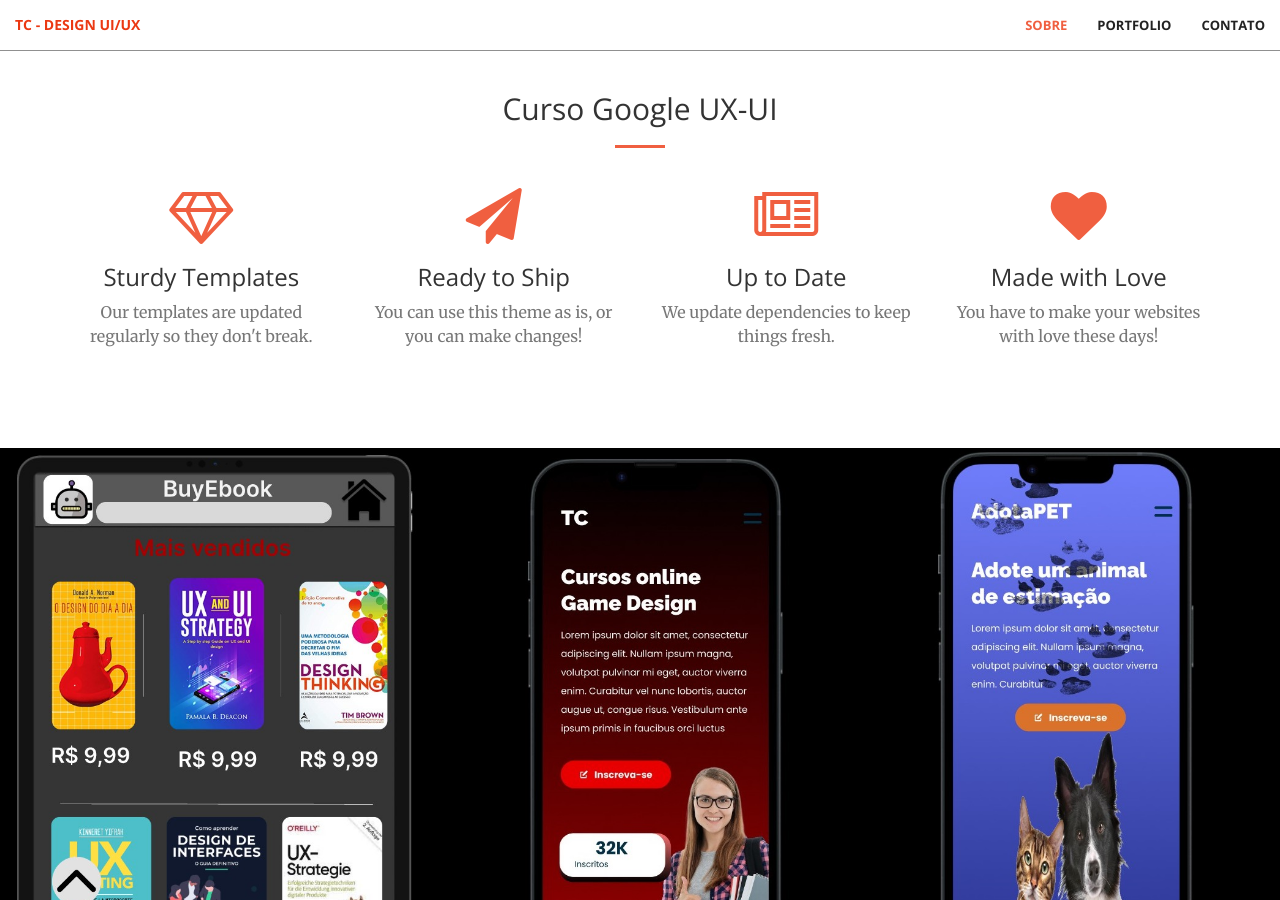
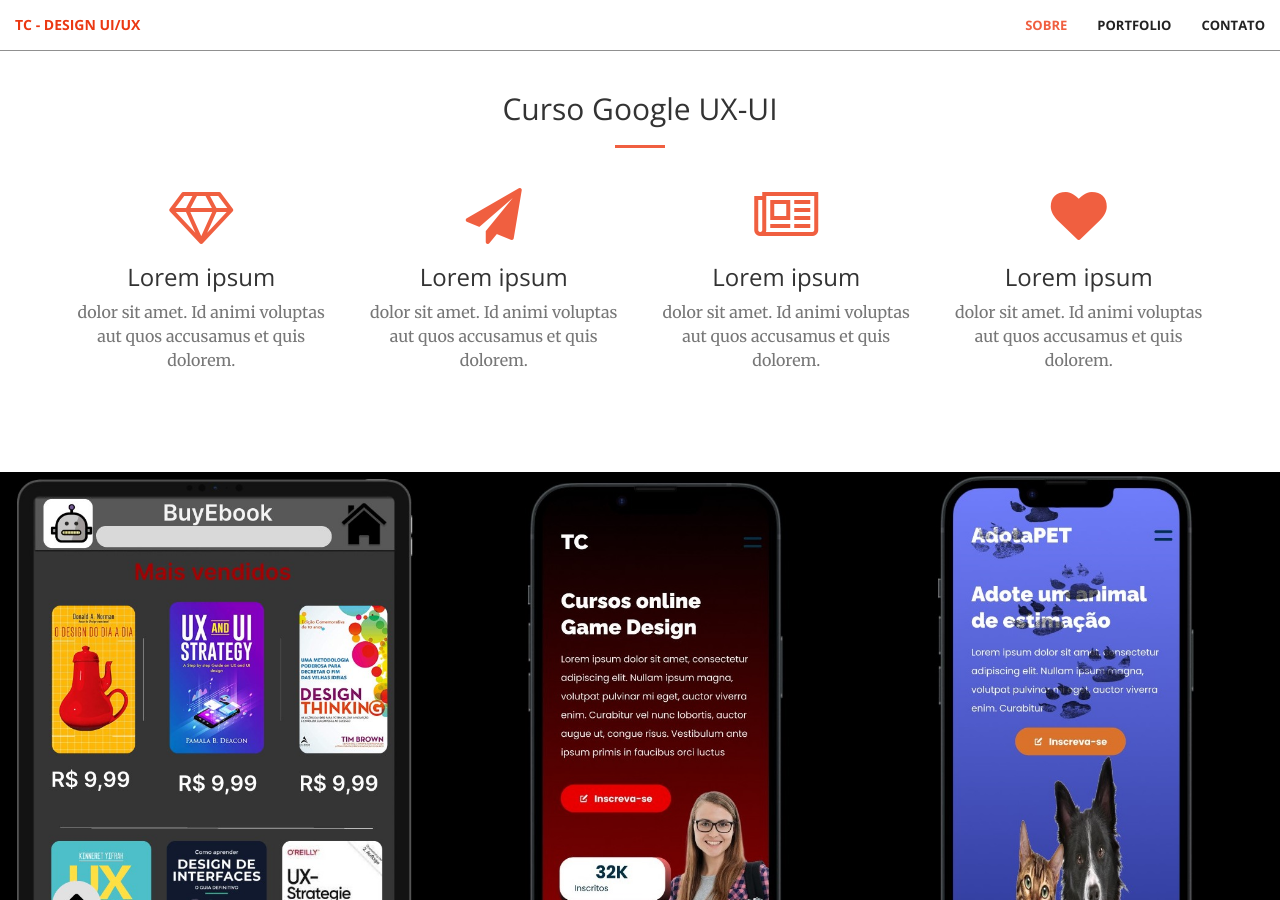
Before and after one commit to tiagocopelli/Coursera-Google-Design-UX, a Jekyll site: the page built from index.html, in a window 1280 px wide and 900 px high, scrolled down 1267 px. Built offline with Jekyll 4.4.1, drawn with Linux system fonts in a browser that asks for light colours.

Commit message:
Update services.html

```diff
--- a/_includes/services.html
+++ b/_includes/services.html
@@ -12,29 +12,29 @@
             <div class="col-lg-3 col-md-6 text-center">
                 <div class="service-box">
                     <i class="fa fa-4x fa-diamond wow bounceIn text-primary"></i>
-                    <h3>Sturdy Templates</h3>
-                    <p class="text-muted">Our templates are updated regularly so they don't break.</p>
+                    <h3>Lorem ipsum</h3>
+                    <p class="text-muted">dolor sit amet. Id animi voluptas aut quos accusamus et quis dolorem.</p>
                 </div>
             </div>
             <div class="col-lg-3 col-md-6 text-center">
                 <div class="service-box">
                     <i class="fa fa-4x fa-paper-plane wow bounceIn text-primary" data-wow-delay=".1s"></i>
-                    <h3>Ready to Ship</h3>
-                    <p class="text-muted">You can use this theme as is, or you can make changes!</p>
+                    <h3>Lorem ipsum</h3>
+                    <p class="text-muted">dolor sit amet. Id animi voluptas aut quos accusamus et quis dolorem.</p>
                 </div>
             </div>
             <div class="col-lg-3 col-md-6 text-center">
                 <div class="service-box">
                     <i class="fa fa-4x fa-newspaper-o wow bounceIn text-primary" data-wow-delay=".2s"></i>
-                    <h3>Up to Date</h3>
-                    <p class="text-muted">We update dependencies to keep things fresh.</p>
+                    <h3>Lorem ipsum</h3>
+                    <p class="text-muted">dolor sit amet. Id animi voluptas aut quos accusamus et quis dolorem.</p>
                 </div>
             </div>
             <div class="col-lg-3 col-md-6 text-center">
                 <div class="service-box">
                     <i class="fa fa-4x fa-heart wow bounceIn text-primary" data-wow-delay=".3s"></i>
-                    <h3>Made with Love</h3>
-                    <p class="text-muted">You have to make your websites with love these days!</p>
+                    <h3>Lorem ipsum</h3>
+                    <p class="text-muted">dolor sit amet. Id animi voluptas aut quos accusamus et quis dolorem.</p>
                 </div>
             </div>
         </div>
```
